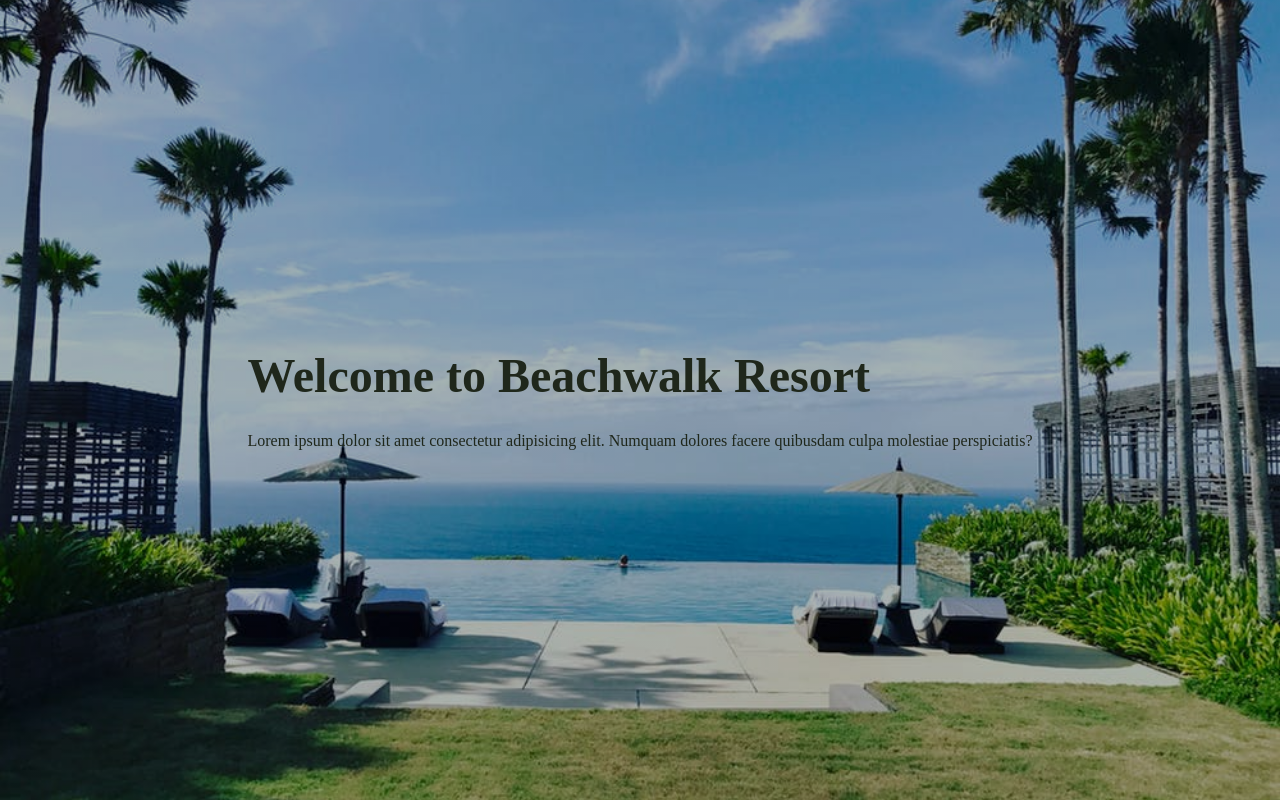
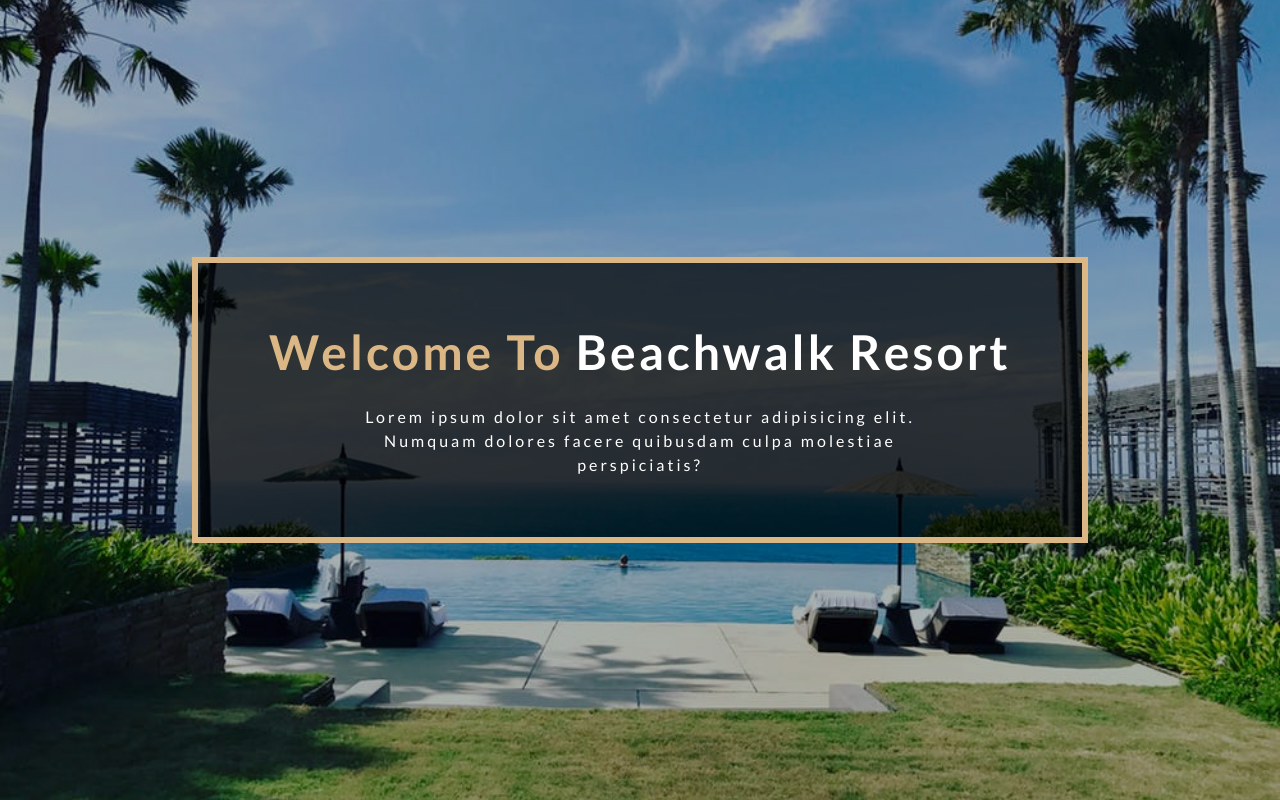
Before and after one commit to Ashley-King/beachwalk, a React (Create React App) app: page / in a window 1280 px wide. Built offline with nearby package versions, Linux system fonts and the light colour scheme.

Commit message:
beginnign banner styling

```diff
--- a/src/App.js
+++ b/src/App.js
@@ -7,7 +7,6 @@ export default class App extends Component {
     return (
       <>
         <GlobalStyles />
-
         <Home />
       </>
     );
--- a/src/components/globals/Banner.js
+++ b/src/components/globals/Banner.js
@@ -16,6 +16,37 @@ const Banner = ({ title, text, children, greeting }) => {
   );
 };
 
-const BannerWrapper = styled.div``;
+const BannerWrapper = styled.div`
+  background: rgba(0, 0, 0, 0.7);
+  text-align: center;
+  padding: 60px 32px;
+  /* setRem */
+  letter-spacing: 3px;
+  /* setLetterSpacing */
+  color: ${setColor.mainWhite};
+  h1 {
+    text-transform: capitalize;
+    font-size: 48px;
+    color: ${setColor.primaryColor};
+    span {
+      color: ${setColor.mainWhite};
+    }
+  }
+  p {
+    width: 85%;
+    margin: 0 auto;
+  }
+  @media (min-width: 768px) {
+    width: 70vw;
+    border: 6px solid ${setColor.primaryColor};
+    p {
+      width: 75%;
+    }
+    h1{
+      /* animation */
+    }
+
+  }
+`;
 
 export default Banner;
--- a/src/styles.js
+++ b/src/styles.js
@@ -14,8 +14,8 @@ export const setColor = {
 };
 
 export const setFont = {
-  main: "font-family: 'Lato', sans-serif;",
-  slanted: "font-family: 'Courgette', cursive;"
+  main: "'Lato', sans-serif;",
+  slanted: "'Courgette', cursive;"
 };
 
 export const setFlex = ({ x = "center", y = "center" }) => {
```
